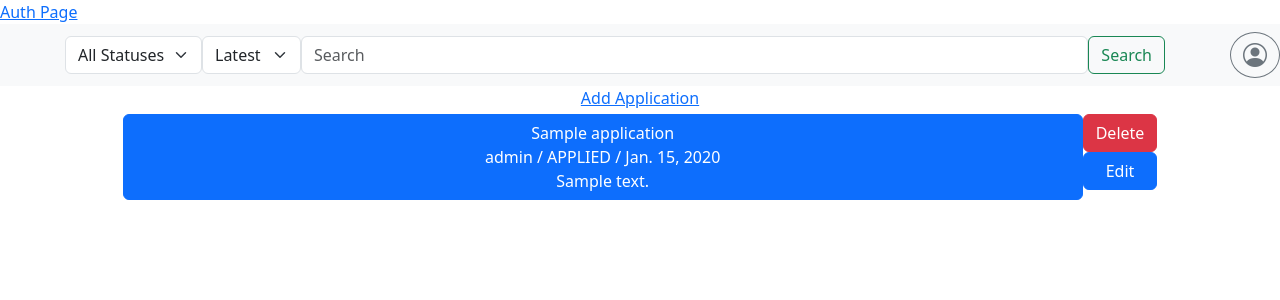
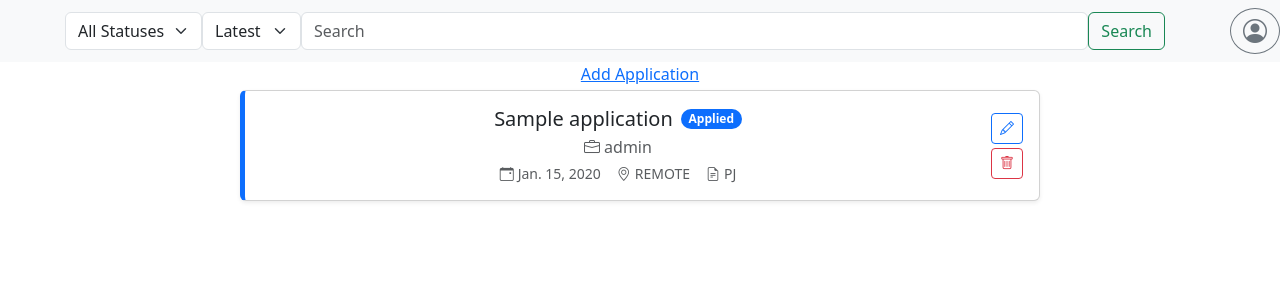
Before and after one commit to VitorBressan/Job-Application-Tracker, a Django app: page /home/ in a window 1280 px wide. Shown: the top 300 px of the page. Run offline with Django 5.2, Linux system fonts and the light colour scheme; a user stored in the database is signed in; tables that the repository leaves empty hold one stand-in row (values such as "Sample post"); some libraries are stand-ins or nearby versions.

Commit message:
ui: improves list of applications on the home page

```diff
--- a/job_applications/forms.py
+++ b/job_applications/forms.py
@@ -4,7 +4,7 @@ from .models import *
 class ApplicationForm(ModelForm):
     class Meta:
         model = Application
-        fields = ['company_name', 'role', 'vacancy_link', 'company_address','status', 'date_applied', 'notes', 'salary_min', 'salary_max', 'salary_period', 'currency', 'work_mode']
+        fields = ['company_name', 'role', 'vacancy_link', 'status', 'work_mode', 'contract_type', 'company_address', 'date_applied', 'notes', 'salary_min', 'salary_max', 'salary_period', 'currency', ]
         help_texts = {
             'company_address': 'Optional',
             'notes': 'Optional',
@@ -12,7 +12,8 @@ class ApplicationForm(ModelForm):
             'salary_max': 'Fill min and max salary with the same amount if the salary is fix (Optional)',
             'salary_period': 'Optional',
             'currency': 'Optional',
-            'work_mode': 'Optional'
+            'work_mode': 'Optional',
+            'contract_type': 'Optional'
         }
 
 class EventForm(ModelForm):
--- a/job_applications/templates/job_applications/home.html
+++ b/job_applications/templates/job_applications/home.html
@@ -10,7 +10,6 @@
     {% bootstrap_javascript %}
 </head>
 <body>
-    <a href="{% url 'welcome' %}">Auth Page</a>
     <!-- Search Bar -->
     <nav class="navbar navbar-expand-lg bg-body-tertiary">
     <div class="container-fluid">
@@ -55,18 +54,34 @@
 
     <!-- Applications List -->
     {% for application in applications_list %}
-    <div class="d-flex justify-content-center mb-1">
-        <a href="{% url 'application' application.id %}" class="btn btn-primary w-75">
-            <div>{{ application.company_name }}</div>
-            <div>
-                {{ application.role }} /
-                {{ application.status}} /
-                {{ application.date_applied }}
+    <div class="card shadow-sm mb-3 mx-auto text-center" style="max-width: 800px; border-left: 5px solid
+        {% if application.status == 'APPLIED' %}#0d6efd{% elif application.status == 'REJECTED' %}#dc3545{% else %}#198754{% endif %};">
+        <div class="card-body d-flex justify-content-between align-items-center">
+            <a href="{% url 'application' application.id %}" class="text-decoration-none text-dark flex-grow-1">
+                <div class="d-flex justify-content-center align-items-center mb-1">
+                    <h5 class="mb-0 me-2">{{ application.company_name }}</h5>
+                    <span class="badge rounded-pill
+                        {% if application.status == 'APPLIED' %}bg-primary{% elif application.status == 'REJECTED' %}bg-danger{% else %}bg-success{% endif %}">
+                        {{ application.status|title }}
+                    </span>
                 </div>
-            <div>{{ application.notes }}</div>
+                <p class="text-muted mb-1"><i class="bi bi-briefcase me-1"></i>{{ application.role }}</p>
+                <div class="d-flex justify-content-center gap-3 text-muted small">
+                    <span><i class="bi bi-calendar-event me-1"></i>{{ application.date_applied }}</span>
+                    <span><i class="bi bi-geo-alt me-1"></i>{{ application.work_mode }}</span>
+                    <span><i class="bi bi-file-earmark-text me-1"></i>{{ application.contract_type }}</span>
+                </div>
             </a>
-        <div class="d-flex flex-column">
-            <button data-bs-target="#deleteApplicationModal{{application.id}}" data-bs-toggle="modal" class="btn btn-danger">Delete</button>
+
+            <div class="ms-3">
+                <a href="{% url 'edit_application' application.id %}" class="btn btn-sm btn-outline-primary mb-1 d-block">
+                    <i class="bi bi-pencil"></i>
+                </a>
+
+                <!-- Delete button and modal -->
+                <button class="btn btn-sm btn-outline-danger d-block" data-bs-toggle="modal" data-bs-target="#deleteApplicationModal{{application.id}}">
+                    <i class="bi bi-trash"></i>
+                </button>
                 <div id="deleteApplicationModal{{application.id}}" class="modal" tabindex="-1">
                     <div class="modal-dialog">
                       <div class="modal-content">
@@ -83,7 +98,8 @@
                       </div>
                     </div>
                 </div>
-            <a href="{% url 'edit_application' application.id %}" class="btn btn-primary">Edit</a>
+
+            </div>
         </div>
     </div>
     {% endfor %}
```
Lines whose indentation alone changed are shown as unchanged.
